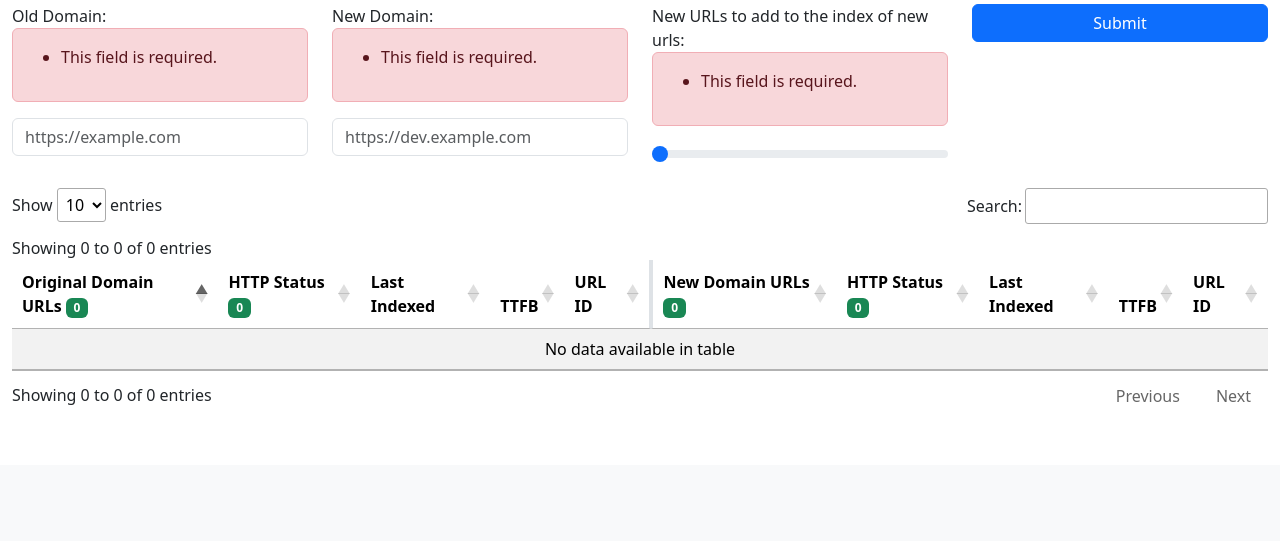
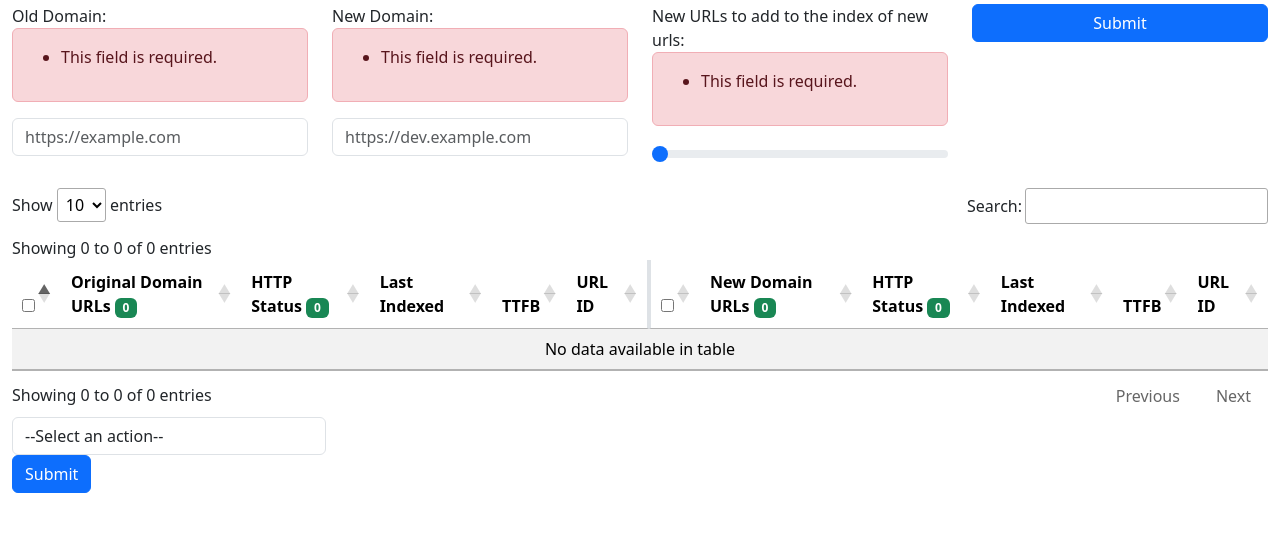
Before and after one commit to Ganngann/seomigrator, a Django app: page / in a window 1280 px wide. Shown: the part 335-876 px from the top of the page. Before the commit the page ends 800 px from the top, so only its background shows below. Run offline with Django 4.2, Linux system fonts and the light colour scheme; some libraries are stand-ins or nearby versions.

Commit message:
Add Updat, queue and Delete

```diff
--- a/seomigratorpy/migrator/static/js/migrator.js
+++ b/seomigratorpy/migrator/static/js/migrator.js
@@ -1,11 +1,9 @@
 
 $(document).ready(function () {
 
-    console.log('4############################# Hello, World! #############################')
-
     let ajaxurl = '/migrator/cron' // /migrator/cron?url_to_index=1&domain=http://exemple.com;
     let restart_delay = 0
-    let url_to_index = 0
+    let url_to_index = 1
     let lastAjaxRequestResponseDelay = 0
     let domain = ''
     let urlScanedPerSeconde = 1
@@ -96,4 +94,79 @@ $(document).ready(function () {
             }
         })
     })
+
+    document.getElementById('action-submit').addEventListener('click', function () {
+        var selectedAction = document.getElementById('action-dropdown').value;
+        var checkboxes = document.querySelectorAll('input[type=checkbox]:checked');
+
+        // Faire quelque chose avec l'action sélectionnée et les cases à cocher cochées
+    });
+
+
+    $(document).ready(function(){
+        $('#action-submit').click(function(){
+            var selectedAction = $('#action-dropdown').val();
+            var selectedCheckboxes = $('.old-url-select:checked, .new-url-select:checked').map(function() {
+                return this.value;
+            }).get();
+            console.log(selectedAction);
+            console.log(selectedCheckboxes);
+
+            // Récupération du token CSRF
+            var csrfToken = $('[name="csrfmiddlewaretoken"]').val();
+
+            $.ajax({
+                url: '/migrator/ajax',
+                type: 'POST',
+                data: {
+                    action: selectedAction,
+                    url_ids: selectedCheckboxes,
+                    csrfmiddlewaretoken: csrfToken  // Ajout du token CSRF
+                },
+                success: function(response){
+                    // Gérer la réponse ici
+                    console.log(response);
+                    // Rafraîchir la page
+                    location.reload();
+                },
+                error: function(error){
+                    // Gérer l'erreur ici
+                    console.error(error);
+                    // Rafraîchir la page
+                    location.reload();
+                }
+            });
+        });
+    });
+
+    $(document).ready(function() {
+        // Select/Deselect checkboxes for all items in the table
+        $('#old-url-select-all').on('click', function() {
+            if (this.checked == true) {
+                $('.old-url-select').each(function() {
+                    this.checked = true;
+                });
+            } else {
+                $('.old-url-select').each(function() {
+                    this.checked = false;
+                });
+            }
+        });
+
+        $('#new-url-select-all').on('click', function() {
+            if (this.checked == true) {
+                $('.new-url-select').each(function() {
+                    this.checked = true;
+                });
+            } else {
+                $('.new-url-select').each(function() {
+                    this.checked = false;
+                });
+            }
+        });
+    });
+
+
+
+
 })
--- a/seomigratorpy/migrator/templates/migrator.html
+++ b/seomigratorpy/migrator/templates/migrator.html
@@ -143,6 +143,9 @@
           <thead>
             <tr>
               <th>
+                <input type="checkbox" id="old-url-select-all">
+              </th>
+              <th>
                 Original Domain URLs <span class="badge bg-success">{{ number_of_urls }}</span>
               </th>
               <th>
@@ -156,6 +159,9 @@
               <th>TTFB</th>
               <th class="old-url-set">URL ID</th>
               <th class="new-url-set">
+                <input type="checkbox" id="new-url-select-all">
+              </th>
+              <th>
                 New Domain URLs{% if number_of_new_urls == number_of_urls %}
                   <span class="badge bg-success">{{ number_of_new_urls }}</span>
                 {% else %}
@@ -177,12 +183,18 @@
           <tbody>
             {% for old_url, new_url in joined_sets.items %}
               <tr>
+                <td>
+                  <input type="checkbox" class="old-url-select" value="{{ old_url.id }}">
+                </td>
                 <td>{{ old_url.url }}</td>
                 <td>{{ old_url.http_status }}</td>
                 <td>{{ old_url.last_indexed }}</td>
                 <td>{{ old_url.time_to_first_bite }}</td>
                 <td class="old-url-set">{{ old_url.id }}</td>
-                <td class="new-url-set">{{ new_url.url }}</td>
+                <td class="new-url-set">
+                  <input type="checkbox" class="new-url-select" value="{{ new_url.id }}">
+                </td>
+                <td>{{ new_url.url }}</td>
                 <td>{{ new_url.http_status }}</td>
                 <td>{{ new_url.last_indexed }}</td>
                 <td>{{ new_url.time_to_first_bite }}</td>
@@ -191,6 +203,17 @@
             {% endfor %}
           </tbody>
         </table>
+      </div>
+      <div class="col-md-3">
+        <div class="form-group">
+          <select id="action-dropdown" name="action" class="form-control">
+            <option value="">--Select an action--</option>
+            <option value="delete">Delete</option>
+            <option value="update" data-bs-toggle="popover" data-bs-placement="right" title="Maximum 5 urls">Index immediatly</option>
+            <option value="add_to_queue">Add to index queue</option>
+          </select>
+          <button id="action-submit" type="button" class="btn btn-primary">Submit</button>
+        </div>
       </div>
     </div>
 
--- a/seomigratorpy/migrator/urls.py
+++ b/seomigratorpy/migrator/urls.py
@@ -7,4 +7,5 @@ from . import views
 urlpatterns = [
     path('', views.migrator, name='migrator'),
     path('cron', views.collector, name='collector'),
+    path('ajax', views.ajax, name='ajax'),
 ] + static(settings.STATIC_URL, document_root=settings.STATIC_ROOT)
--- a/seomigratorpy/migrator/views.py
+++ b/seomigratorpy/migrator/views.py
@@ -8,6 +8,8 @@ from migrator.models import Domain, Url, Queue
 from migrator.models.managers.url_manager import UrlManager
 from itertools import zip_longest
 from multiprocessing import Pool
+from django.db import OperationalError, transaction
+from time import sleep
 
 
 def migrator(request):
@@ -28,6 +30,7 @@ def migrator(request):
         old_domain, created = UrlManager.get_or_create_url(
             form.cleaned_data["old_domain"]
         )
+
         new_domain, created = UrlManager.get_or_create_url(
             form.cleaned_data["new_domain"]
         )
@@ -40,6 +43,7 @@ def migrator(request):
         urls = list(
             Url.objects.filter(domain=old_domain.domain)
         )  # Convertir en liste pour éviter les requêtes multiples
+
         for url in urls:
             new_uri = copy.copy(url)
             new_uri.domain = new_domain.domain
@@ -94,20 +98,33 @@ def migrator(request):
     )
 
 
-def index_url_in_queue(queue_url):
-    print("############### Indexing: " + queue_url.url.url)
-    queue_url.delete()
-    try:
-        queue_url.url.index()
-    except Exception as e:
-        pass
-    return vars(queue_url)
+def index_url_in_queue_with_retry(queue_url, max_retries=100):
+    for _ in range(max_retries):
+        try:
+            with transaction.atomic():
+                queue_url.delete()
+                queue_url.url.index()
+        except OperationalError:
+            sleep(1)  # Attendre un peu avant de réessayer peut aider
+        else:
+            return vars(queue_url)  # Si aucune erreur n'est levée, sortir de la boucle
+    else:
+        raise OperationalError("Trop de tentatives de réessai, abandon.")
 
 
-def index_url(url):
-    url.queue.delete()
-    url.index()
-    return vars(url)
+def index_url_with_retry(url, max_retries=100):
+    for _ in range(max_retries):
+        try:
+            with transaction.atomic():
+                url.index()
+                if hasattr(url, 'queue'):
+                    url.queue.delete()
+        except OperationalError:
+            sleep(1)  # Attendre un peu avant de réessayer peut aider
+        else:
+            return vars(url)  # Si aucune erreur n'est levée, sortir de la boucle
+    else:
+        raise OperationalError("Trop de tentatives de réessai, abandon.")
 
 
 from django.db.models import Q
@@ -124,7 +141,6 @@ def collector(request):
         url_to_index = int(url_to_index)
     else:
         url_to_index = 5
-    print(url_to_index)
 
     # If domain parameter is defined, filter the queue by domain and subdomain
     if domain_to_index is not None:
@@ -134,16 +150,61 @@ def collector(request):
             subdomain=domain_to_index.subdomain,
         )[:url_to_index]
 
-        for url in urls_with_queue:
-            print(url.url)
-            index_url(url)
-        indexed_urls = urls_with_queue
+        # for url in urls_with_queue:
+        #     print(url.url)
+        #     index_url(url)
+        with Pool(processes=1) as pool:
+            indexed_urls = pool.map(index_url_with_retry, urls_with_queue)
+
+        # indexed_urls = urls_with_queue
 
 
     else:
         queue_urls = Queue.objects.all()[:url_to_index]
         # Créer un pool de processus
         with Pool(processes=1) as pool:
-            indexed_urls = pool.map(index_url_in_queue, queue_urls)
+            indexed_urls = pool.map(index_url_in_queue_with_retry, queue_urls)
 
     return render(request, "collector.html", {"indexed_urls": indexed_urls})
+
+
+def index(request):
+    url_ids = request.POST.getlist("url_ids[]")
+    urls = Url.objects.filter(id__in=url_ids)[:5]
+    for url in urls:
+        # get url by id
+        index_url_with_retry(url)
+    return urls
+
+def delete(request):
+    url_ids = request.POST.getlist("url_ids[]")
+    urls = Url.objects.filter(id__in=url_ids)
+    for url in urls:
+        url.delete()
+    return urls
+
+def add_to_queue(request):
+    url_ids = request.POST.getlist("url_ids[]")
+    urls = Url.objects.filter(id__in=url_ids)
+    for url in urls:
+        url.add_to_queue()
+    return urls
+
+def ajax(request):
+    print("######################## AJAX")
+    pprint.pprint(vars(request))
+    urls = []
+    action = request.POST.get("action")
+    print("############## ACTION:")
+    print(action)
+    ids = request.POST.getlist("url_ids[]")
+    print("############## IDS:")
+    print(ids)
+    if action == "delete":
+        urls = delete(request)
+    elif action == "update":
+        print("################### update")
+        urls = index(request)
+    elif action == "add_to_queue":
+        urls = add_to_queue(request)
+    return render(request, "collector.html", {"indexed_urls": urls})
--- a/seomigratorpy/seomigratorpy/settings.py
+++ b/seomigratorpy/seomigratorpy/settings.py
@@ -138,7 +138,6 @@ STATICFILES_DIRS = [
 STATIC_ROOT = os.path.join(BASE_DIR, 'seomigratorpy/staticfiles')
 
 if DEBUG:
-    print("DEBUG IS TRUE")
     STATIC_URL = '/static/'
     STATIC_ROOT = os.path.join(BASE_DIR, 'seomigratorpy/static')
 
```
